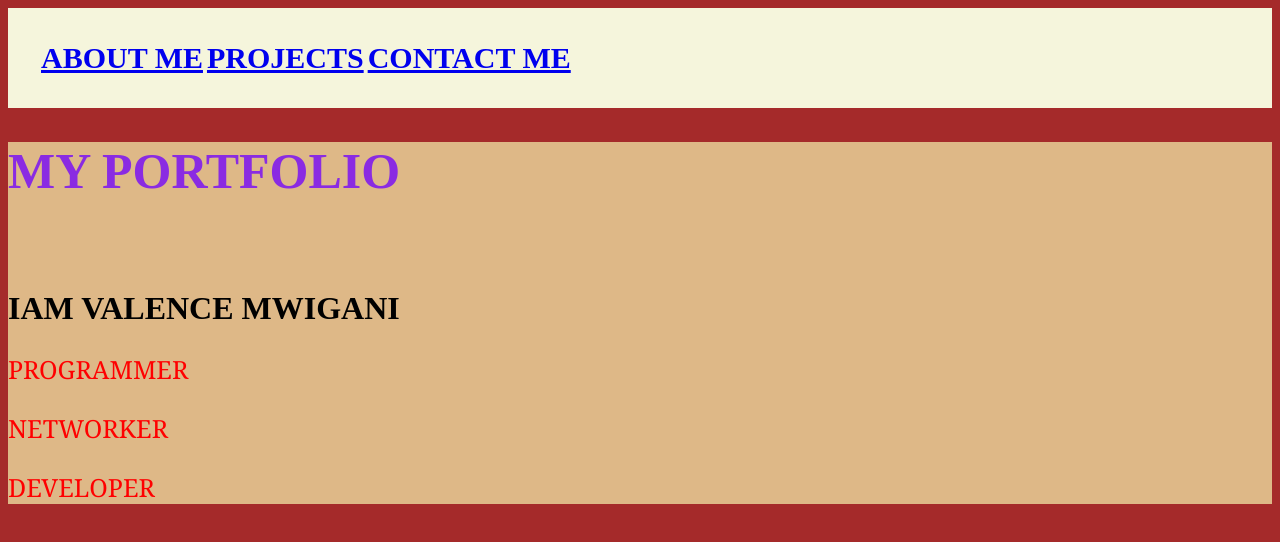
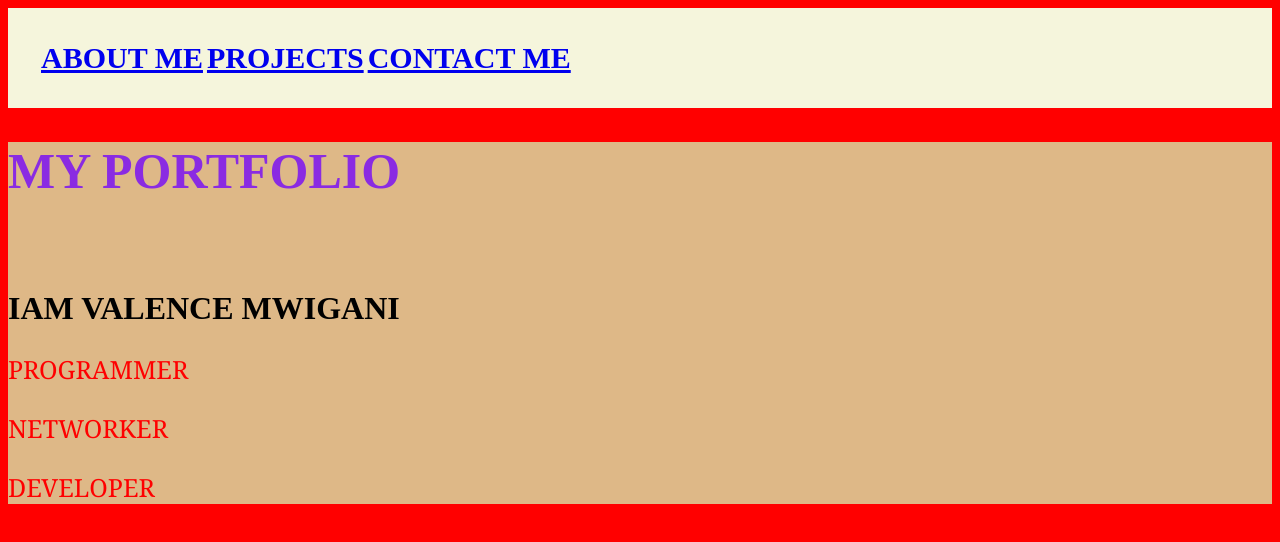
Before and after one commit to PHENOMVALENCE/PHENOMVALENCE.github.io, a plain HTML site: page index.html in a window 1280 px wide. Drawn offline with Linux system fonts and the light colour scheme.

Commit message:
Update index.html

```diff
--- a/index.html
+++ b/index.html
@@ -11,7 +11,7 @@
         .aboutt {font-size: 25px; color: red; font-family: Cambria, Cochin, Georgia, Times, 'Times New Roman', serif;}
      </style>
     </head>
-    <body style="background-color: brown;">
+    <body style="background-color: red;">
         <div class="navbar">
             <nav>
                 <table>
```
